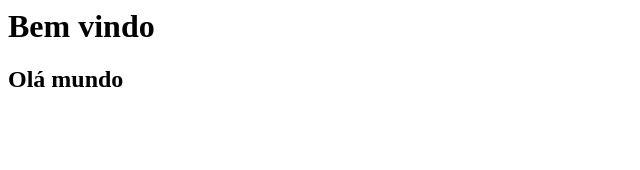
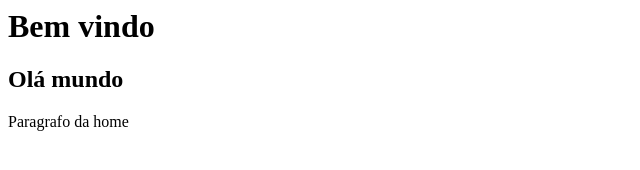
Before and after one commit to andymesmo/CursoGit, a plain HTML site: page Index.html in a window 1280 px wide. Shown: the whole page, without its empty margins (0-640 px from the left). Drawn offline with Linux system fonts and the light colour scheme.

Commit message:
Criando novas funcionalidades na home com parágrafos

```diff
--- a/Index.html
+++ b/Index.html
@@ -1,2 +1,3 @@
 <h1>Bem vindo</h1>
 <h2>Olá mundo</h2>
+<p>Paragrafo da home</p>
```
Also changed, not shown: a.txt (added), nomes.txt.
